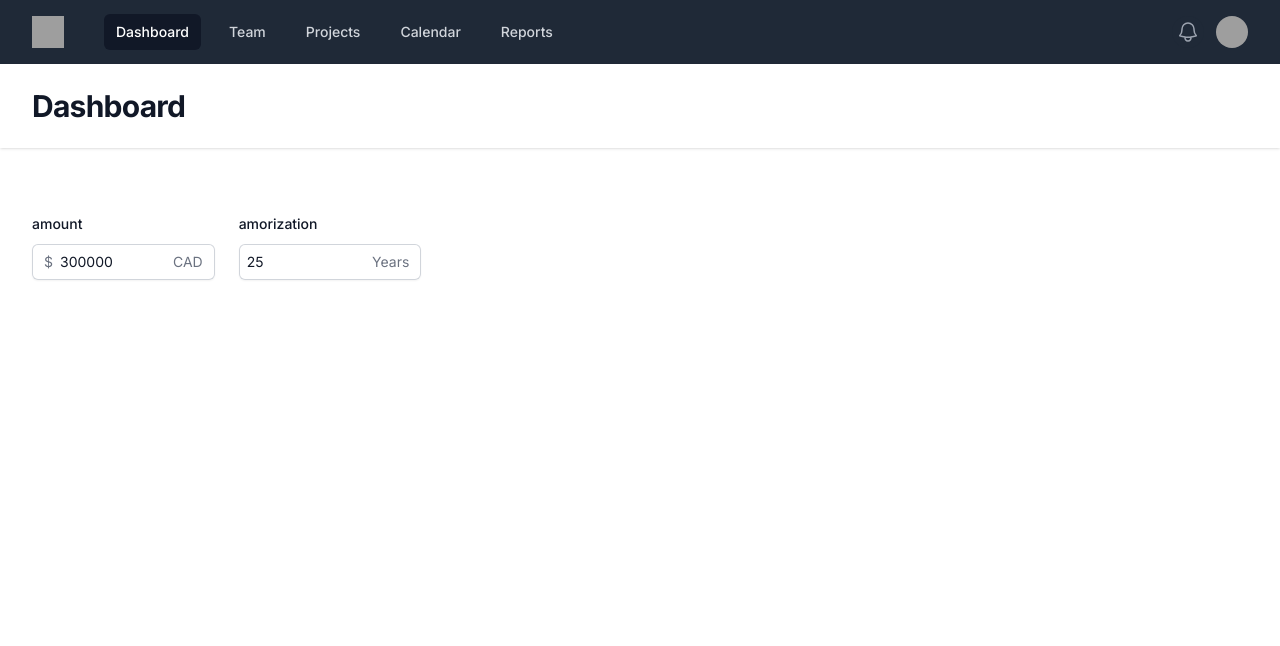
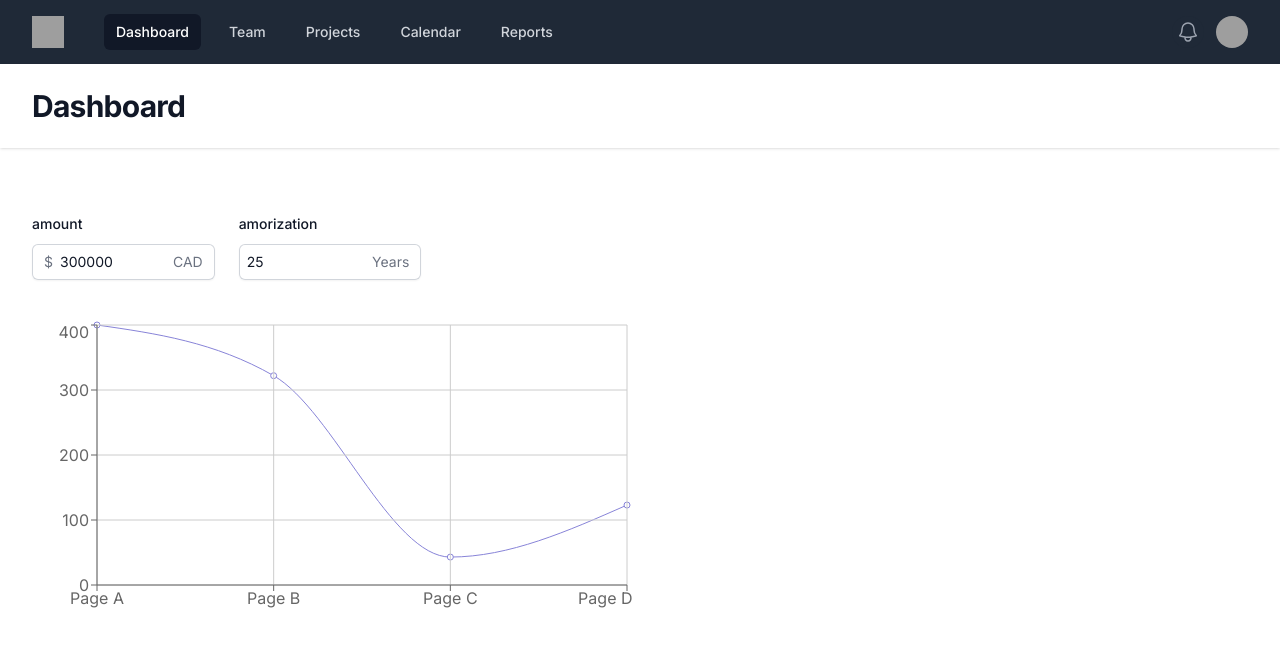
Before and after one commit to alexjoybc/realtor, a Next.js app in the folder src/realtor/: page / in a window 1280 px wide. Shown: the top 646 px of the page. Built offline with nearby package versions, Linux system fonts and the light colour scheme; grey boxes are pictures that could not be loaded.

Commit message:
add random graph

```diff
--- a/src/realtor/package.json
+++ b/src/realtor/package.json
@@ -18,6 +18,7 @@
     "postcss": "8.4.23",
     "react": "18.2.0",
     "react-dom": "18.2.0",
+    "recharts": "^2.5.0",
     "tailwindcss": "3.3.1"
   }
 }
--- a/src/realtor/src/app/page.js
+++ b/src/realtor/src/app/page.js
@@ -3,6 +3,7 @@
 import { Fragment, useState } from 'react'
 import { Disclosure, Menu, Transition } from '@headlessui/react'
 import { Bars3Icon, BellIcon, XMarkIcon } from '@heroicons/react/24/outline'
+import { LineChart, Line, CartesianGrid, XAxis, YAxis } from 'recharts';
 
 const user = {
   name: 'Tom Cook',
@@ -33,6 +34,12 @@ export default function Example() {
   const [amortization, setAmortizationValue] = useState(25);
   const handleChange = (e) => setAmountValue(e.target.value);
   const handleAmortizationChange = (e) => setAmortizationValue(e.target.value);
+
+  const data = [
+    { name: 'Page A', uv: 400, pv: 2400, amt: 2400 },
+    { name: 'Page B', uv: 322, pv: 2400, amt: 2400 },
+    { name: 'Page C', uv: 43, pv: 2400, amt: 2400 },
+    { name: 'Page D', uv: 123, pv: 2400, amt: 2400 }];
 
   return (
     <>
@@ -249,6 +256,14 @@ export default function Example() {
                 </div>
               </div>
             </div>
+            <div className="mt-10 grid grid-cols-1 gap-x-6 gap-y-8 sm:grid-cols-6">
+              <LineChart width={600} height={300} data={data}>
+                <Line type="monotone" dataKey="uv" stroke="#8884d8" />
+                <CartesianGrid stroke="#ccc" />
+                <XAxis dataKey="name" />
+                <YAxis />
+              </LineChart>
+            </div>
           </div>
         </main>
       </div>
```
Also changed, not shown: 1 other file (tests, documents, lock files or other folders).
